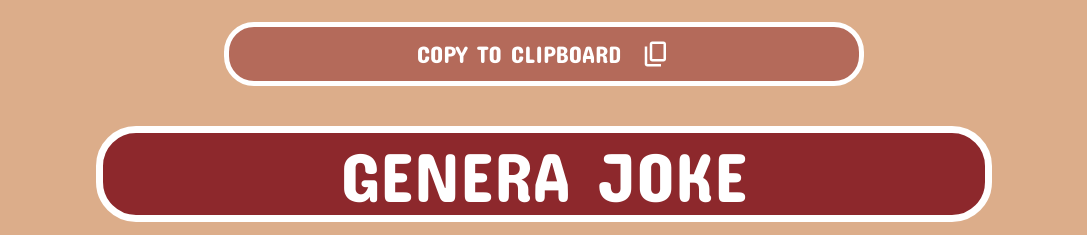
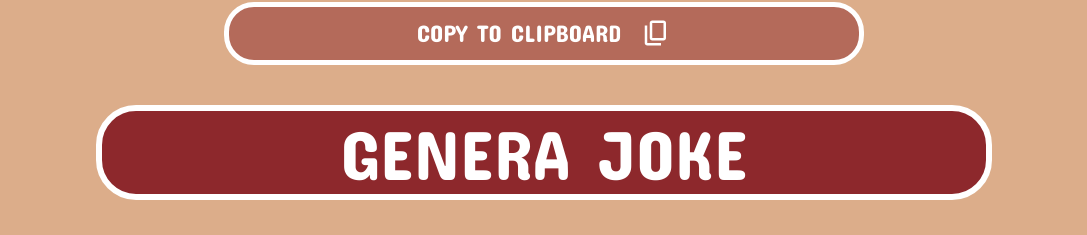
Before and after one commit to AtonksAlien/ChuckNorris, a React (Vite) app: page / in a window 1280 px wide. Shown: the part 562-797 px from the top of the page, without its empty margins (96-1183 px from the left). Built offline with nearby package versions, Linux system fonts and the light colour scheme; no server answers.

Commit message:
Fixed button

```diff
--- a/src/components/Button/Button.css
+++ b/src/components/Button/Button.css
@@ -18,14 +18,19 @@
 }
 
 .generator{
+    text-align: center;
+    display: flex;
+    justify-content: center;
+    align-items: center;
     width: 50%;
     height: 12%;
-    border: 7px solid white;
+    border: 6px solid white;
     color: #fff;
     font-size: 80px;
     font-family: 'Concert One';
     background: #8D282C;
     border-radius: 40px;
+    margin-bottom: 3%;
 }
 
 @media screen and (max-width: 1300px) {
```
